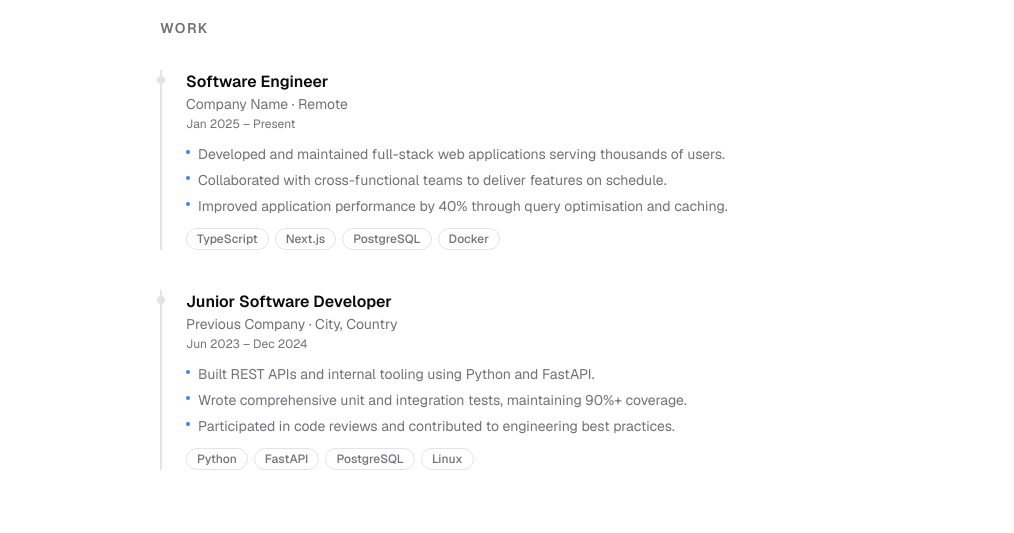
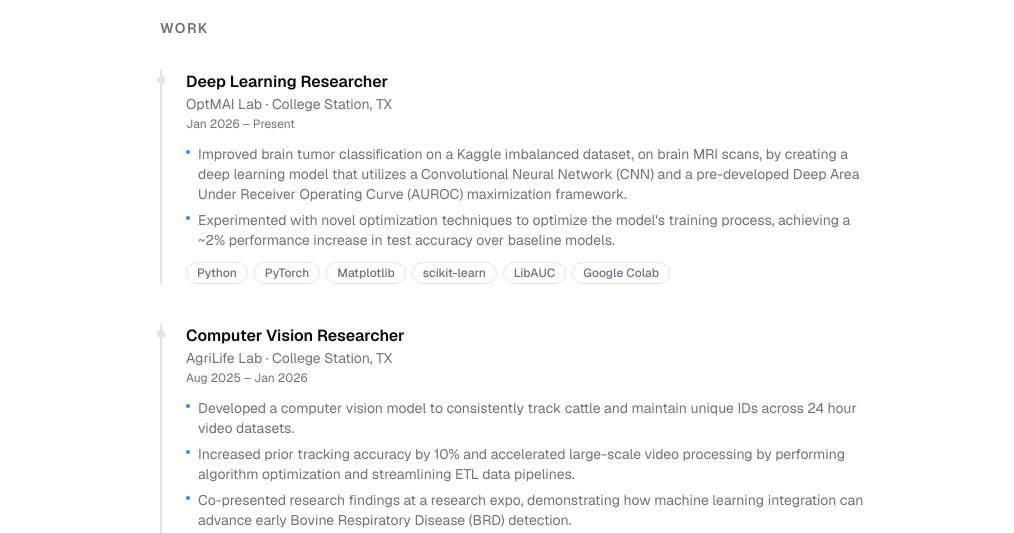
Before and after one commit to Amir-Suh/portfolio-website, a Next.js app: page /experience in a window 1280 px wide. Shown: the part 267-800 px from the top of the page, without its empty margins (128-1142 px from the left). Built offline with nearby package versions, Linux system fonts and the light colour scheme; no server answers.

Commit message:
update experience data with real resume bullet points

```diff
--- a/src/data/experience.ts
+++ b/src/data/experience.ts
@@ -2,42 +2,41 @@ import type { WorkExperience, Education } from "@/types";
 
 export const workExperience: WorkExperience[] = [
   {
-    company: "Company Name",
-    role: "Software Engineer",
-    location: "Remote",
-    startDate: "Jan 2025",
+    company: "OptMAI Lab",
+    role: "Deep Learning Researcher",
+    location: "College Station, TX",
+    startDate: "Jan 2026",
     endDate: null,
     description: [
-      "Developed and maintained full-stack web applications serving thousands of users.",
-      "Collaborated with cross-functional teams to deliver features on schedule.",
-      "Improved application performance by 40% through query optimisation and caching.",
+      "Improved brain tumor classification on a Kaggle imbalanced dataset, on brain MRI scans, by creating a deep learning model that utilizes a Convolutional Neural Network (CNN) and a pre-developed Deep Area Under Receiver Operating Curve (AUROC) maximization framework.",
+      "Experimented with novel optimization techniques to optimize the model's training process, achieving a ~2% performance increase in test accuracy over baseline models.",
     ],
-    technologies: ["TypeScript", "Next.js", "PostgreSQL", "Docker"],
+    technologies: ["Python", "PyTorch", "Matplotlib", "scikit-learn", "LibAUC", "Google Colab"],
   },
   {
-    company: "Previous Company",
-    role: "Junior Software Developer",
-    location: "City, Country",
-    startDate: "Jun 2023",
-    endDate: "Dec 2024",
+    company: "AgriLife Lab",
+    role: "Computer Vision Researcher",
+    location: "College Station, TX",
+    startDate: "Aug 2025",
+    endDate: "Jan 2026",
     description: [
-      "Built REST APIs and internal tooling using Python and FastAPI.",
-      "Wrote comprehensive unit and integration tests, maintaining 90%+ coverage.",
-      "Participated in code reviews and contributed to engineering best practices.",
+      "Developed a computer vision model to consistently track cattle and maintain unique IDs across 24 hour video datasets.",
+      "Increased prior tracking accuracy by 10% and accelerated large-scale video processing by performing algorithm optimization and streamlining ETL data pipelines.",
+      "Co-presented research findings at a research expo, demonstrating how machine learning integration can advance early Bovine Respiratory Disease (BRD) detection.",
     ],
-    technologies: ["Python", "FastAPI", "PostgreSQL", "Linux"],
+    technologies: ["Python", "YOLOv8", "Grounded SAM", "OpenCV", "Google Colab"],
   },
 ];
 
 export const education: Education[] = [
   {
-    institution: "University Name",
+    institution: "Texas A&M University",
     degree: "Bachelor of Science",
     field: "Computer Science",
-    startDate: "Sep 2020",
-    endDate: "Jun 2024",
-    gpa: "3.8 / 4.0",
+    startDate: "Aug 2024",
+    endDate: "May 2028",
+    gpa: "4.0 / 4.0",
     description:
-      "Relevant coursework: Algorithms, Distributed Systems, Machine Learning, Software Engineering.",
+      "Relevant coursework: Algorithms, Distributed Systems, Machine Learning, Software Engineering, Computer Architecture, Operating Systems.",
   },
 ];
```
Also changed, not shown: 1 other file (tests, documents, lock files or other folders).
